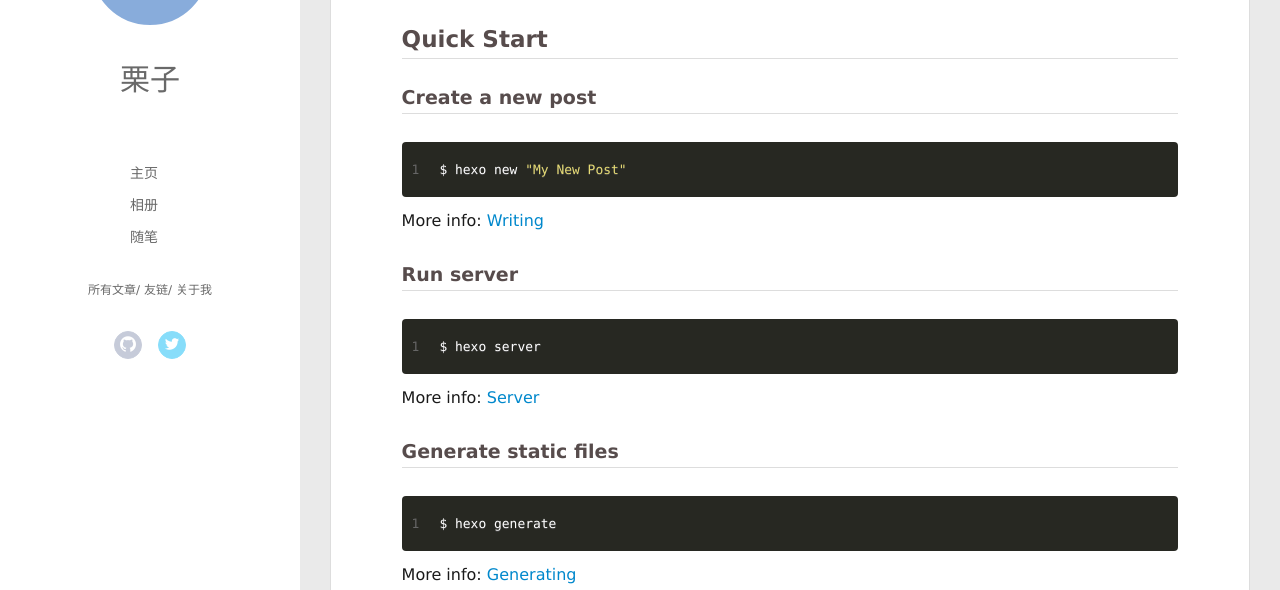
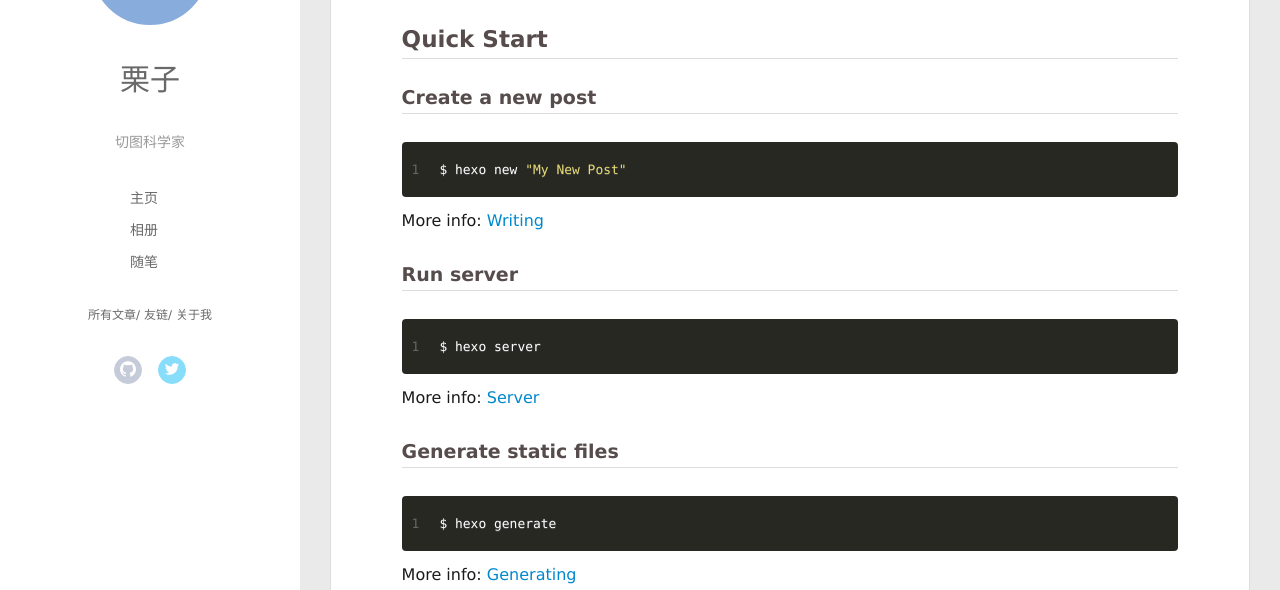
Before and after one commit to aFarmerJoe/aFarmerJoe.github.id, a plain HTML site: page 2018/10/03/hello-world/index.html in a window 1280 px wide. Shown: the part 210-800 px from the top of the page. Drawn offline with Linux system fonts and the light colour scheme.

Commit message:
Site updated: 2018-10-04 12:44:44

```diff
--- a/2018/10/03/hello-world/index.html
+++ b/2018/10/03/hello-world/index.html
@@ -54,6 +54,8 @@
 		  <h1 class="header-author"><a href="/">栗子</a></h1>
 		</hgroup>
 
+		<p class="header-subtitle">切图科学家</p>
+
 
 		<nav class="header-menu">
 			<ul>
@@ -109,6 +111,8 @@
 			<hgroup>
 			  <h1 class="header-author js-header-author">栗子</h1>
 			</hgroup>
+
+			<p class="header-subtitle"><i class="icon icon-quo-left"></i>切图科学家<i class="icon icon-quo-right"></i></p>
 
 
 
```
Also changed, not shown: 2018/10/03/nihao/index.html (+4 -0 lines), archives/2018/10/index.html (+4 -0 lines), archives/2018/index.html (+4 -0 lines), archives/index.html (+4 -0 lines), index.html (+4 -0 lines).
